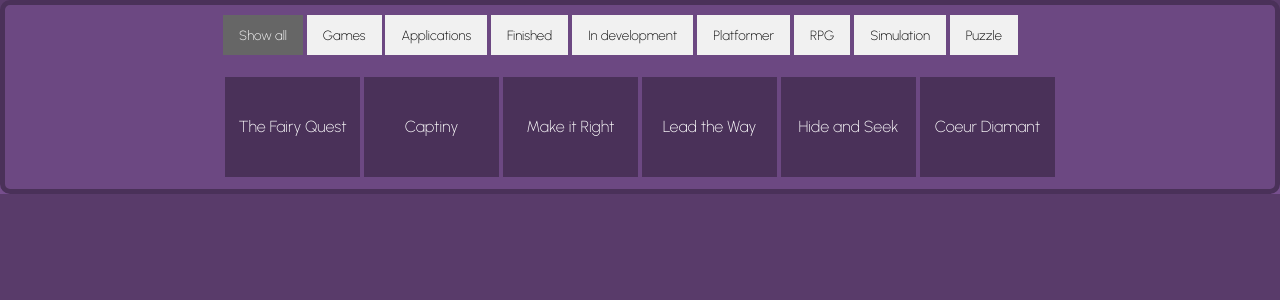
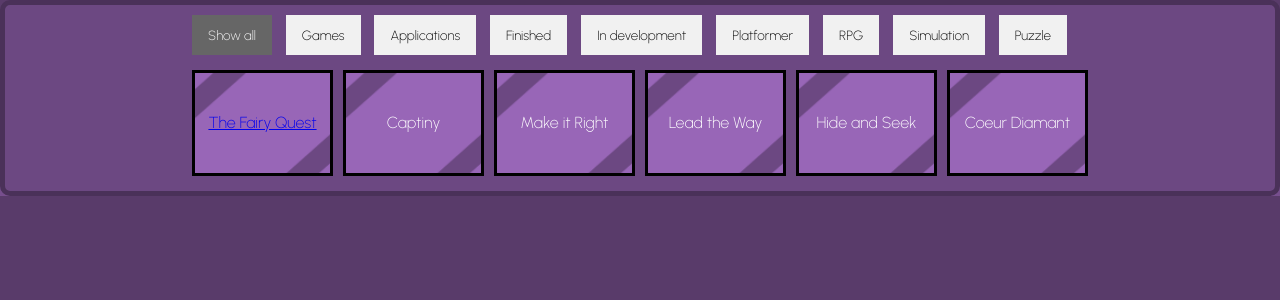
Before and after one commit to TheanaProductions/TheanaProductions_website, a PHP site: page /games.html in a window 1280 px wide. Shown: the part 193-493 px from the top of the page. Run offline with PHP 8.4, Linux system fonts and the light colour scheme.

Commit message:
Categories css

```diff
--- a/games.html
+++ b/games.html
@@ -43,7 +43,10 @@
                 </div>
 
                 <div class="container">
-                    <div class="filterDiv games indev platform">The Fairy Quest</div>
+                    <div class="filterDiv games indev platform">
+                    <a href="fairy_quest.html">The Fairy Quest</a></div>
+
+
                     <div class="filterDiv games indev rpg simulation">Captiny</div>
                     <div class="filterDiv games indev platform">Make it Right</div>
                     <div class="filterDiv games finished puzzle">Lead the Way</div>
--- a/style/gamesStyle.css
+++ b/style/gamesStyle.css
@@ -6,30 +6,36 @@
     border: 5px solid #4A3159;
     border-radius: 10px;
     display: flex;
+    flex-wrap: wrap;
     justify-items: center;
 }
 
-#categorySection{
+#categorySection {
     display: flex;
     flex-direction: column;
+    flex-wrap: wrap;
     margin: auto;
 }
 
 .container {
     margin: 10px auto;
     overflow: hidden;
+    align-self: center;
 }
 
 .filterDiv {
     float: left;
-    background-color: #4A3159;
+    background-image: url(../images/categoryBtn.png);
+    background-size: cover;
     color: #ffffff;
     line-height: 100px;
     text-align: center;
-    margin: 2px;
+    margin: 5px;
     padding: 0px 5px 0px 5px;
     display: none;
     width: 125px;
+    border: 3px solid black;
+
 }
 
 .show {
@@ -40,7 +46,7 @@
     border: none;
     outline: none;
     padding: 12px 16px;
-    margin: 10px auto;
+    margin: 10px 5px auto;
     background-color: #f1f1f1;
     cursor: pointer;
 }
```
Also changed, not shown: images/categoryBtn.png (added).
